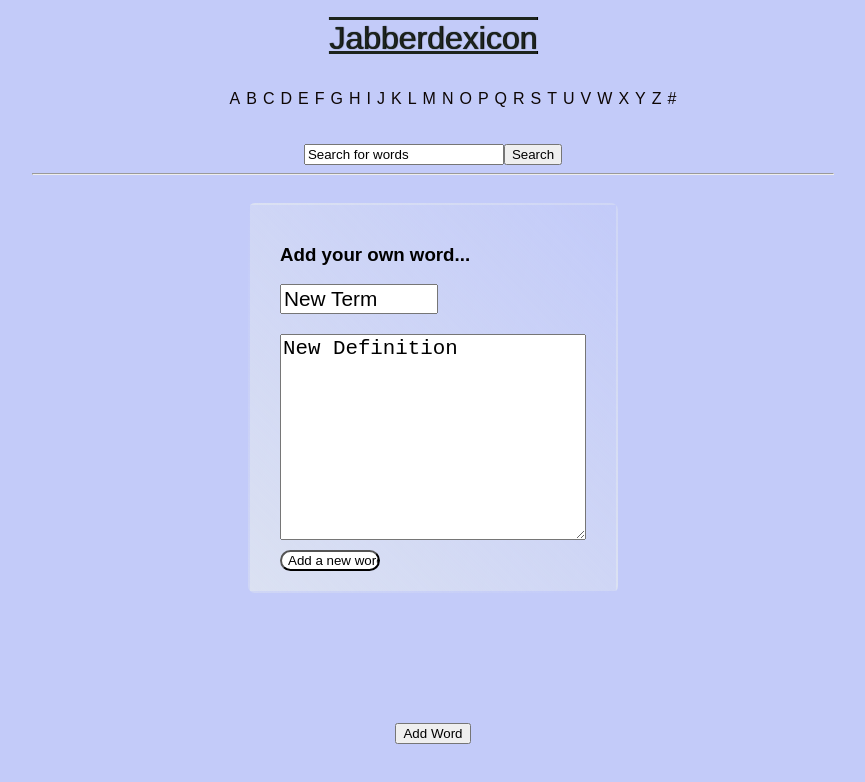
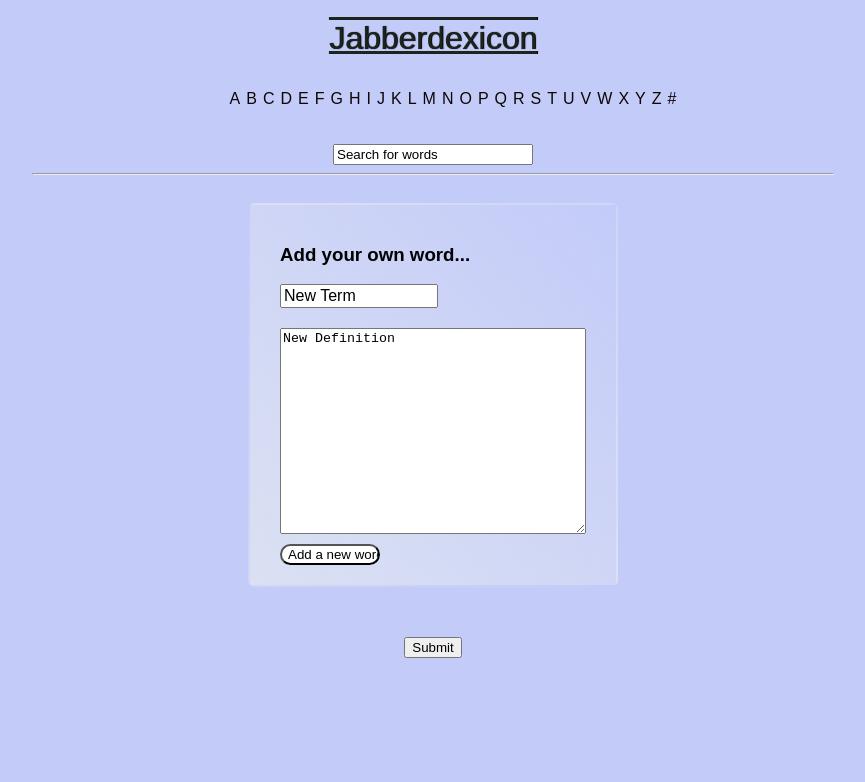
Before and after one commit to ColinFendrick/jabberdexicon, a React app: page /addword in a window 1280 px wide. Shown: the top 782 px of the page, without its empty margins (207-1072 px from the left). Built offline with nearby package versions, Linux system fonts and the light colour scheme.

Commit message:
Blamalam, black betty

```diff
--- a/src/components/AddWord.js
+++ b/src/components/AddWord.js
@@ -17,19 +17,15 @@ class AddWord extends Component {
           'definition': newDef
         }
       })
-    }).then(r => r.json())
-    .then(data => {
-      this.setState({
-        active: data
-      })
     })
   }
 
   _submit = e => {
     e.preventDefault()
     this.addWord(this.refs.newTerm.value, this.refs.newDef.value)
-    this.refs.newTerm.value = 'New Term'
-    this.refs.newDef.value = 'New Definition'
+    // this.refs.newTerm.value = 'New Term'
+    // this.refs.newDef.value = 'New Definition'
+    this.props.history.push('/')
   }
 
   _focus = (e) => {
--- a/src/components/App.js
+++ b/src/components/App.js
@@ -11,6 +11,7 @@ import Home from './Home.js'
 import BrowseLetter from './BrowseLetter.js'
 import ShowWord from './ShowWord.js'
 import ShowSearch from './ShowSearch.js'
+import Footer from './Footer.js'
 
 class App extends Component {
   _clickAddWord = (e) => {
@@ -29,12 +30,8 @@ class App extends Component {
         <Route path='/entry/:slug' component={ShowWord} />
         <Route path='/browse/:letter' component={BrowseLetter} />
         <Route path='/search/:word' component={ShowSearch} />
-        <Switch>
-          <Route path='/addword' component={AddWord} />
-        </Switch>
-        <footer>
-          <input type='submit' value='Add Word' onClick={this._clickAddWord} />
-        </footer>
+        <Route path='/addword' component={AddWord} />
+        <Footer />
       </div>
     </Router>
   }
--- /dev/null
+++ b/src/components/Footer.js
@@ -0,0 +1,18 @@
+import React, { Component } from 'react'
+import { withRouter } from 'react-router-dom'
+import styles from '../styles/Footer.scss'
+
+class Footer extends Component {
+  _submit = (e) => {
+    e.preventDefault()
+    this.props.history.push('/addword')
+  }
+
+  render () {
+    return <footer className={styles.Footer}>
+      <input type='submit' defaultValue='+' onClick={this._submit} />
+    </footer>
+  }
+}
+
+export default withRouter(Footer)
--- a/src/components/SearchBar.js
+++ b/src/components/SearchBar.js
@@ -19,12 +19,12 @@ class SearchBar extends Component {
     this.updateState(query)
   }
 
-  _submit = e => {
-    e.preventDefault()
-    const query = this.refs.query.value
-    const path = query.length > 0 ? `/search/${query}` : '/'
-    this.props.history.push(path)
-  }
+  // _submit = e => {
+  //   e.preventDefault()
+  //   const query = this.refs.query.value
+  //   const path = query.length > 0 ? `/search/${query}` : '/'
+  //   this.props.history.push(path)
+  // }
 
   _focus = e => {
     e.target.setSelectionRange(0, e.target.value.length)
@@ -34,9 +34,9 @@ class SearchBar extends Component {
 
   render () {
     return <div>
-      <form onChange={this._change} onSubmit={this._submit} className={styles.SearchBar}>
+      <form onChange={this._change} className={styles.SearchBar}>
         <input onFocus={this._focus} className={styles.searchText} type='search' ref='query' defaultValue='Search for words' />
-        <input type='submit' value='Search' />
+        {/* <input type='submit' value='Search' /> */}
       </form>
       <Route path='/search/' render={this.showSearchText} />
     </div>
--- a/src/styles/AddWord.scss
+++ b/src/styles/AddWord.scss
@@ -10,13 +10,12 @@
 
 .newTerm {
   width: 150px;
-  font-size: 1.3em;
+  font-size: 1em;
   margin-bottom: 10px;
 }
 
 .newDefinition {
   height: 200px;
-  font-size: 1.3em;
   margin: 10px 0;
   width: 300px;
 }
--- a/src/styles/App.scss
+++ b/src/styles/App.scss
@@ -21,8 +21,4 @@
     color: green;
     width: 100vh;
   }
-
-  footer {
-    margin-top: 100px;
-  }
 }
--- /dev/null
+++ b/src/styles/Footer.scss
@@ -0,0 +1,3 @@
+.Footer {
+  margin: 20px 0;
+}
```
